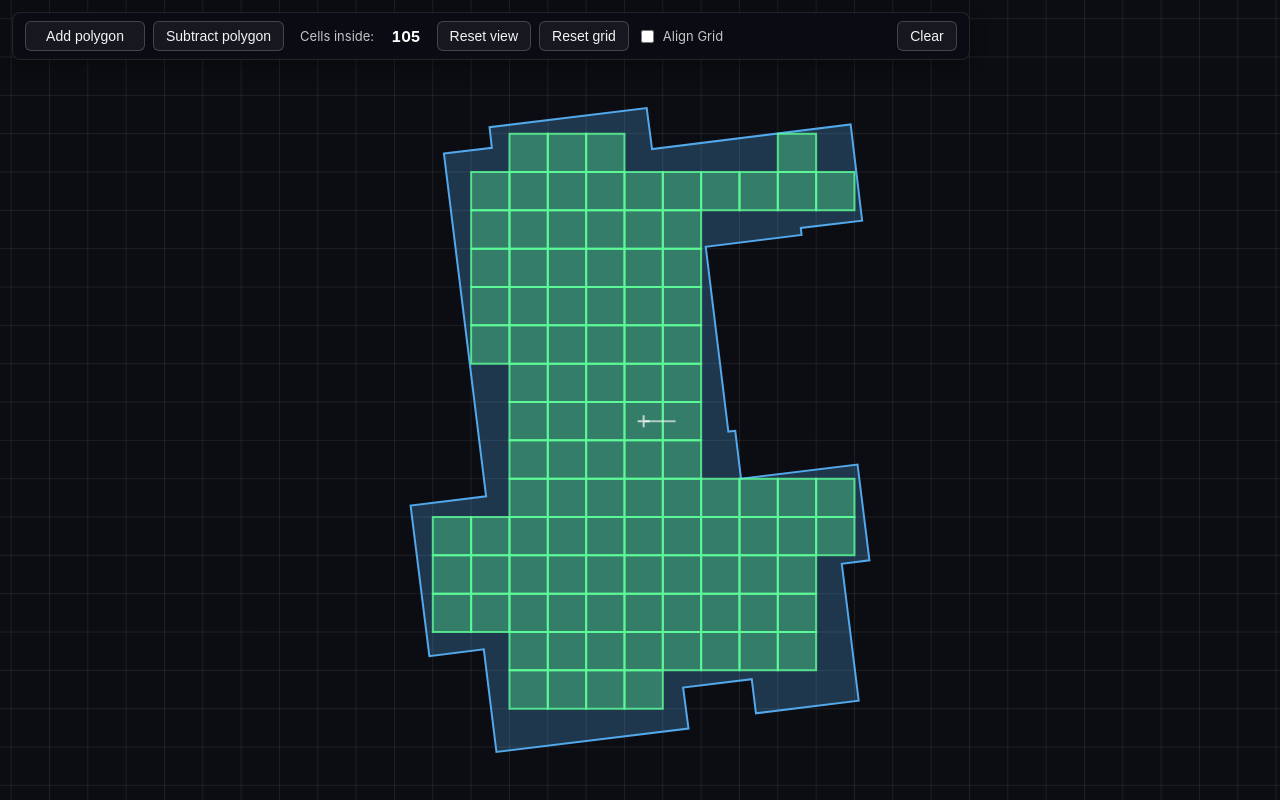
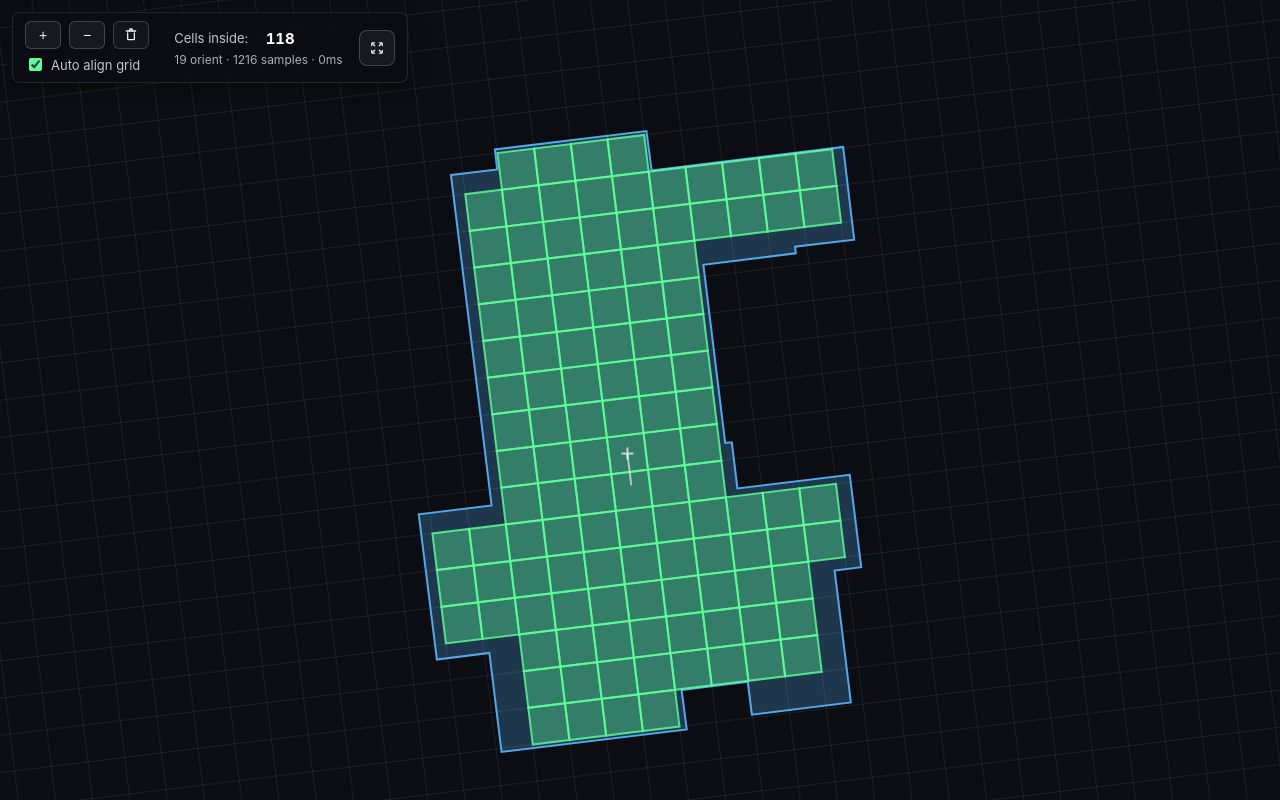
Before and after one commit to aeoa/playspace-grid-alignment, a website built with Vite: page index.html in a window 1280 px wide. Built offline with nearby package versions, Linux system fonts and the light colour scheme; animation ran at ten frames a second.

Commit message:
Improve toolbar appearance

```diff
--- a/index.html
+++ b/index.html
@@ -11,28 +11,50 @@
   </head>
   <body>
     <div class="toolbar" role="toolbar">
+      <div class="mode-column">
         <div class="mode-controls" aria-label="Polygon tools">
           <button class="mode-button" type="button" data-mode="add" aria-pressed="false">
-          Add polygon
+            <span class="icon" aria-hidden="true">+</span>
           </button>
           <button class="mode-button" type="button" data-mode="subtract" aria-pressed="false">
-          Subtract polygon
+            <span class="icon" aria-hidden="true">−</span>
+          </button>
+          <button id="clear-region" class="mode-button ghost" type="button" aria-label="Clear polygons">
+            <span class="icon trash" aria-hidden="true">
+              <svg viewBox="0 0 24 24" role="presentation" focusable="false">
+                <path d="M7 9v9c0 .6.4 1 1 1h8c.6 0 1-.4 1-1V9" />
+                <path d="M5 6h14" />
+                <path d="M10 6v-2c0-.6.4-1 1-1h2c.6 0 1 .4 1 1v2" />
+              </svg>
+            </span>
           </button>
         </div>
+        <label class="auto-toggle">
+          <input type="checkbox" id="auto-align-toggle" />
+          <span>Auto align grid</span>
+          <span class="busy-indicator" aria-hidden="true"></span>
+        </label>
+      </div>
+      <div class="stacked-stats">
         <div class="stats">
           <span>Cells inside:</span>
           <strong id="cell-count">0</strong>
         </div>
+        <span id="align-stats" class="align-stats" aria-live="polite"></span>
+      </div>
       <div class="controls">
-        <button id="reset-camera" type="button">Reset view</button>
-        <button id="reset-grid" type="button">Reset grid</button>
-        <label class="auto-toggle">
-          <input type="checkbox" id="auto-align-toggle" />
-          <span>Align Grid</span>
-          <span class="busy-indicator" aria-hidden="true"></span>
-        </label>
-        <span id="align-stats" class="align-stats" aria-live="polite"></span>
-        <button id="clear-region" type="button">Clear</button>
+        <button id="reset-camera" class="icon-button" type="button" aria-label="Reset view">
+          <svg viewBox="0 0 24 24" role="presentation" focusable="false">
+            <path d="M5 9V6a1 1 0 0 1 1-1h3" />
+            <path d="M19 9V6a1 1 0 0 0-1-1h-3" />
+            <path d="M5 15v3a1 1 0 0 0 1 1h3" />
+            <path d="M19 15v3a1 1 0 0 1-1 1h-3" />
+            <path d="M9 9 6 6" />
+            <path d="m18 6-3 3" />
+            <path d="M6 18l3-3" />
+            <path d="m18 18-3-3" />
+          </svg>
+        </button>
       </div>
     </div>
     <canvas id="main-canvas"></canvas>
--- a/src/main.ts
+++ b/src/main.ts
@@ -1,6 +1,6 @@
 import "./style.css";
 
-import { setupCanvasSizing, resetCamera, resetGrid } from "./camera";
+import { setupCanvasSizing, resetCamera } from "./camera";
 import { setupInteractions } from "./interactions";
 import { renderScene } from "./render";
 import { rasterizeRegion } from "./raster";
@@ -30,13 +30,6 @@ const toolbarControls = setupToolbar({
     resetCamera(state);
     markRasterDirty();
   },
-  onResetGrid: () => {
-    cancelAlignment();
-    state.autoAlignEnabled = false;
-    toolbarControls.setAutoAlignChecked(false);
-    resetGrid(state);
-    markRasterDirty();
-  },
   onToggleAutoAlign: (enabled) => {
     state.autoAlignEnabled = enabled;
     if (enabled) {
@@ -61,6 +54,10 @@ setupInteractions({
 
 toolbarControls.updateModeButtons();
 updateCellCountLabel(0);
+toolbarControls.setAutoAlignChecked(state.autoAlignEnabled);
+if (state.autoAlignEnabled && state.region) {
+  triggerAutoAlign();
+}
 
 function markRasterDirty() {
   rasterDirty = true;
--- a/src/state.ts
+++ b/src/state.ts
@@ -141,6 +141,6 @@ export function createInitialState(): AppState {
     raster: null,
     hoveredGizmo: null,
     hoveredFirstVertex: false,
-    autoAlignEnabled: false,
+    autoAlignEnabled: true,
   };
 }
--- a/src/style.css
+++ b/src/style.css
@@ -39,6 +39,13 @@ body {
   gap: 8px;
 }
 
+.mode-column {
+  display: flex;
+  flex-direction: column;
+  gap: 6px;
+  align-items: flex-start;
+}
+
 button {
   border: 1px solid rgba(255, 255, 255, 0.2);
   background: rgba(255, 255, 255, 0.05);
@@ -54,7 +61,12 @@ button:hover {
 }
 
 .mode-button {
-  min-width: 120px;
+  min-width: 36px;
+  display: inline-flex;
+  align-items: center;
+  gap: 6px;
+  justify-content: center;
+  padding: 5px 8px;
 }
 
 .mode-button.active {
@@ -72,6 +84,33 @@ button:hover {
   background: rgba(255, 106, 106, 0.25);
   border-color: rgba(255, 106, 106, 0.8);
   color: #ffe1e1;
+}
+
+.mode-button .icon {
+  display: inline-flex;
+  align-items: center;
+  justify-content: center;
+  width: 18px;
+}
+
+.mode-button.ghost {
+  background: rgba(255, 255, 255, 0.04);
+  border-color: rgba(255, 255, 255, 0.18);
+}
+
+.mode-button.ghost:hover {
+  border-color: rgba(255, 255, 255, 0.35);
+  background: rgba(255, 255, 255, 0.08);
+}
+
+.mode-button .icon svg {
+  width: 16px;
+  height: 16px;
+  stroke: currentColor;
+  stroke-width: 1.9;
+  stroke-linecap: round;
+  stroke-linejoin: round;
+  fill: none;
 }
 
 .controls {
@@ -115,6 +154,39 @@ button:hover {
   min-width: 140px;
 }
 
+.stacked-stats {
+  display: flex;
+  flex-direction: column;
+  gap: 4px;
+}
+
+.icon-button {
+  width: 36px;
+  height: 36px;
+  border-radius: 8px;
+  display: inline-flex;
+  align-items: center;
+  justify-content: center;
+  padding: 6px;
+  border: 1px solid rgba(255, 255, 255, 0.2);
+  background: rgba(255, 255, 255, 0.05);
+  cursor: pointer;
+}
+
+.icon-button:hover {
+  border-color: rgba(255, 255, 255, 0.35);
+}
+
+.icon-button svg {
+  width: 18px;
+  height: 18px;
+  stroke: #f4f4f4;
+  stroke-width: 1.6;
+  stroke-linecap: round;
+  stroke-linejoin: round;
+  fill: none;
+}
+
 @keyframes spin {
   from {
     transform: rotate(0deg);
--- a/src/toolbar.ts
+++ b/src/toolbar.ts
@@ -5,7 +5,6 @@ export interface ToolbarHandlers {
   onModeToggle: (mode: PolygonBooleanMode) => void;
   onClear: () => void;
   onResetCamera: () => void;
-  onResetGrid: () => void;
   onToggleAutoAlign: (enabled: boolean) => void;
 }
 
@@ -78,10 +77,6 @@ export function setupToolbar(handlers: ToolbarHandlers): ToolbarControls {
     handlers.onResetCamera();
   });
 
-  document.getElementById("reset-grid")?.addEventListener("click", () => {
-    handlers.onResetGrid();
-  });
-
   autoAlignToggle?.addEventListener("change", (event) => {
     handlers.onToggleAutoAlign((event.target as HTMLInputElement).checked);
   });
```
Lines whose indentation alone changed are shown as unchanged.
